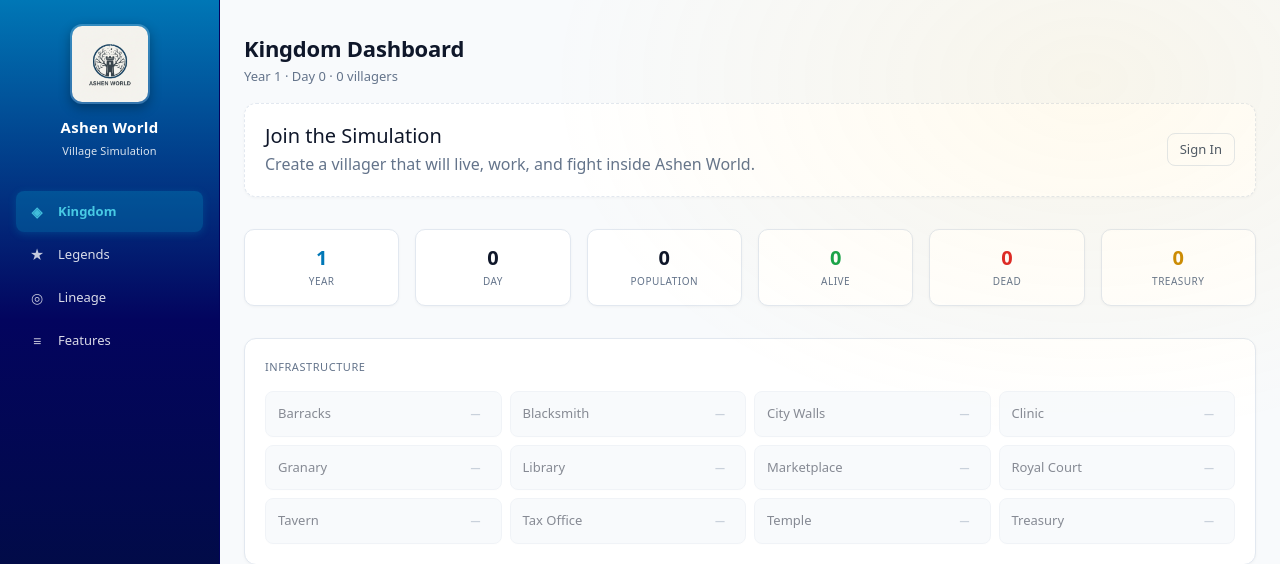
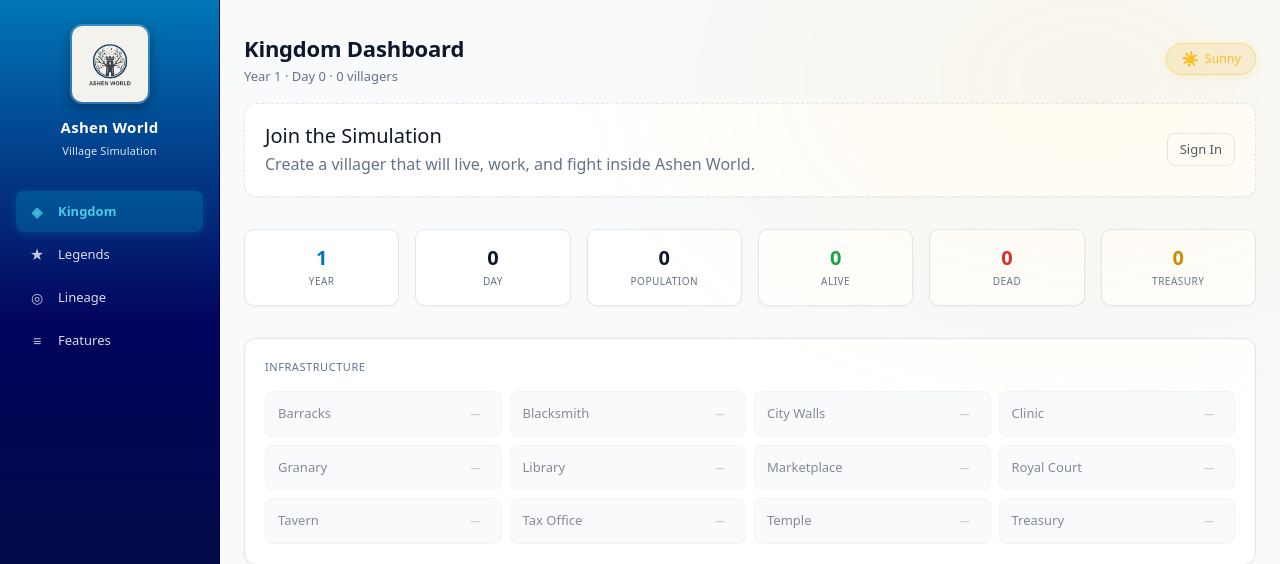
Before and after one commit to GeraldPlakasa/ashen-world, a Flask app: page / in a window 1280 px wide. Shown: the top 564 px of the page. Run offline with Flask 3, Linux system fonts and the light colour scheme; data comes from the database, SQL or seed files in the repository; data that the repository does not hold is empty.

Commit message:
feat: add weather badge indicator in header
- Added weather badge (sunny/rainy) in landing page header
- Badge shows icon + text (☀️ Sunny / 🌧️ Rainy)
- Auto-updates when API refreshes weather data
- Enhanced CSS with gradient backgrounds and shadows
- Dark theme support for weather indicator

```diff
--- a/static/css/game.css
+++ b/static/css/game.css
@@ -781,25 +781,36 @@ body.game-theme hr { border-color: var(--aw-border); opacity: 1; }
   display: inline-flex;
   align-items: center;
   gap: 6px;
-  padding: 4px 12px;
+  padding: 6px 14px;
   border-radius: 20px;
-  font-size: 11px;
+  font-size: 12px;
   font-weight: 500;
+  transition: all 0.3s ease;
+  cursor: default;
 }
 
 .weather-indicator.sunny {
-  background: rgba(202,138,4,0.1);
-  color: #a16207;
-  border: 1px solid rgba(202,138,4,0.2);
+  background: linear-gradient(135deg, rgba(251,191,36,0.15), rgba(245,158,11,0.1));
+  color: #d97706;
+  border: 1px solid rgba(251,191,36,0.3);
+  box-shadow: 0 2px 8px rgba(251,191,36,0.15);
 }
 
 .weather-indicator.rain {
-  background: rgba(37,99,235,0.1);
-  color: #1d4ed8;
-  border: 1px solid rgba(37,99,235,0.2);
+  background: linear-gradient(135deg, rgba(59,130,246,0.15), rgba(37,99,235,0.1));
+  color: #2563eb;
+  border: 1px solid rgba(59,130,246,0.3);
+  box-shadow: 0 2px 8px rgba(59,130,246,0.15);
 }
 
-.weather-icon { font-size: 12px; }
+.weather-icon {
+  font-size: 14px;
+  line-height: 1;
+}
+
+.weather-text {
+  letter-spacing: 0.02em;
+}
 
 /* =========================================================
    Feature Box
@@ -889,6 +900,19 @@ body.game-theme .aw-sidebar-logout-link {
 
 body.game-theme .aw-sidebar-logout-link:hover {
   color: var(--aw-sidebar-text);
+}
+
+/* Weather Indicator - Dark Theme */
+body.game-theme .weather-indicator.sunny {
+  background: linear-gradient(135deg, rgba(251,191,36,0.2), rgba(245,158,11,0.12));
+  color: #fbbf24;
+  border-color: rgba(251,191,36,0.35);
+}
+
+body.game-theme .weather-indicator.rain {
+  background: linear-gradient(135deg, rgba(96,165,250,0.2), rgba(59,130,246,0.12));
+  color: #60a5fa;
+  border-color: rgba(96,165,250,0.35);
 }
 
 /* =========================================================
--- a/static/js/main.js
+++ b/static/js/main.js
@@ -873,6 +873,17 @@ document.addEventListener("DOMContentLoaded", () => {
       if (data.weather) {
         document.body.dataset.weather = String(data.weather).toLowerCase();
         setWeatherTheme(data.weather);
+
+        // Update weather badge
+        const weatherBadge = document.getElementById("weather-badge");
+        if (weatherBadge) {
+          const isRain = data.weather.toLowerCase() === "rain";
+          weatherBadge.className = "weather-indicator " + (isRain ? "rain" : "sunny");
+          const iconEl = weatherBadge.querySelector(".weather-icon");
+          const textEl = weatherBadge.querySelector(".weather-text");
+          if (iconEl) iconEl.textContent = isRain ? "🌧️" : "☀️";
+          if (textEl) textEl.textContent = isRain ? "Rainy" : "Sunny";
+        }
       }
 
       // Update year/day display
--- a/templates/landing.html
+++ b/templates/landing.html
@@ -29,6 +29,10 @@
             <span class="header-subtitle">
               Year {{ year }} · Day {{ day }} · {{ total_villagers }} villagers
             </span>
+          </div>
+          <div class="weather-indicator {{ (weather_today or 'sunny') | lower }}" id="weather-badge">
+            <span class="weather-icon">{% if weather_today == 'rain' %}🌧️{% else %}☀️{% endif %}</span>
+            <span class="weather-text">{% if weather_today == 'rain' %}Rainy{% else %}Sunny{% endif %}</span>
           </div>
         </header>
 
```
